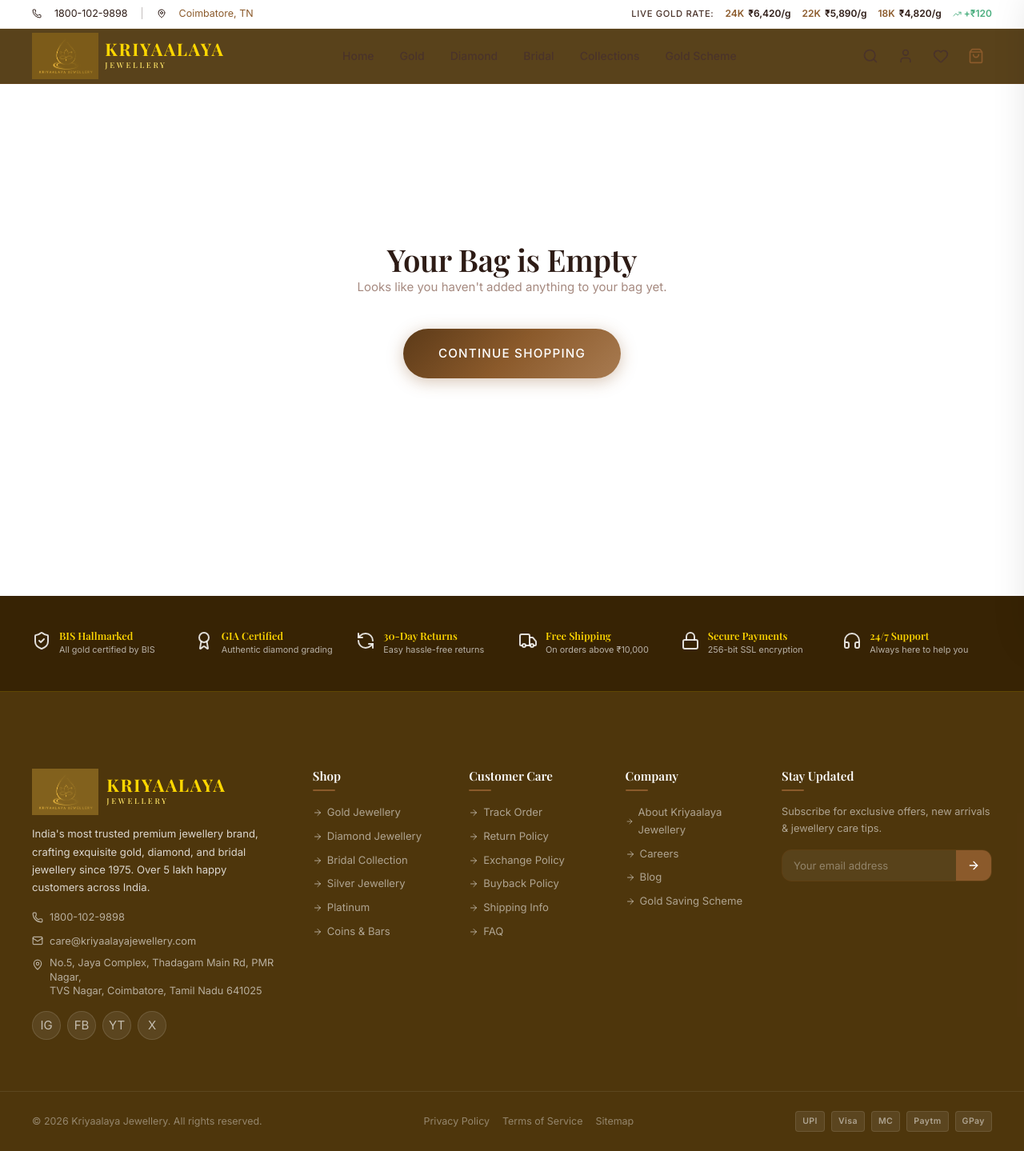
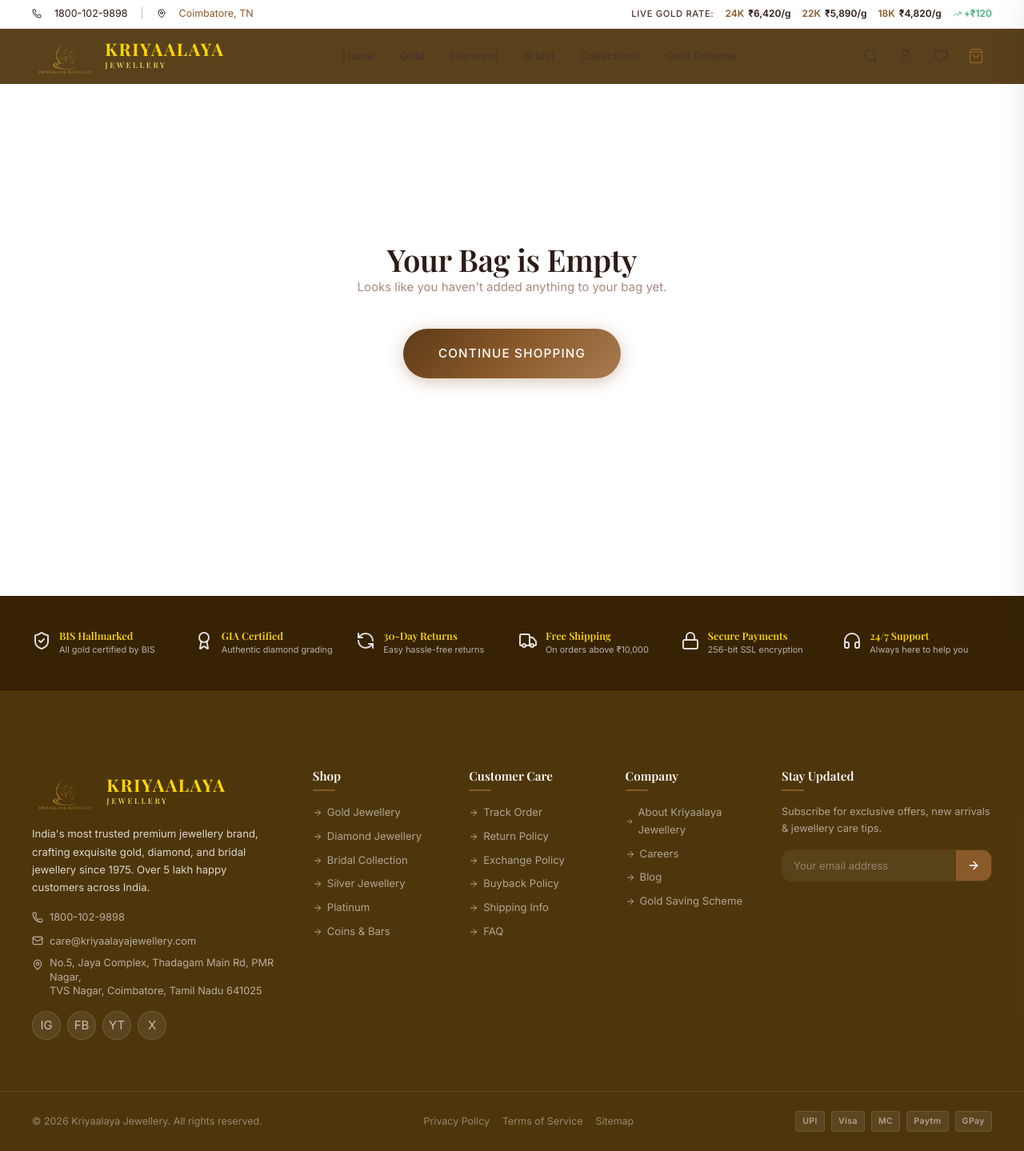
Before and after one commit to 24pca103-commits/Shop-Jewellery, a React (Vite) app: page /cart in a window 1280 px wide. Shown: the whole page at 80% size. Built offline with nearby package versions, Linux system fonts and the light colour scheme; a web font is replaced by a local one.

Commit message:
Convert logo.png to native golden lines with transparent background and clean logo styles

```diff
--- a/src/components/Footer.jsx
+++ b/src/components/Footer.jsx
@@ -61,7 +61,7 @@ export default function Footer() {
           <div className="footer-grid">
             <div className="footer-brand">
               <div className="footer-logo" style={{ display: 'flex', alignItems: 'center', gap: '10px', marginBottom: '12px' }}>
-                <img src="/logo.png" alt="logo" style={{ height: '58px', objectFit: 'contain', filter: 'invert(1) sepia(1) saturate(3) brightness(1.2)', mixBlendMode: 'screen', flexShrink: 0 }} />
+                <img src="/logo.png" alt="logo" style={{ height: '58px', objectFit: 'contain', flexShrink: 0 }} />
                 <div style={{ display: 'flex', flexDirection: 'column', alignItems: 'flex-start' }}>
                   <span style={{ fontFamily: 'var(--font-serif)', fontSize: '1.35rem', fontWeight: '700', color: '#FFD700', letterSpacing: '0.08em', textTransform: 'uppercase', lineHeight: '1.1' }}>Kriyaalaya</span>
                   <span style={{ fontFamily: 'var(--font-serif)', fontSize: '0.6rem', fontWeight: '500', color: '#FFE566', letterSpacing: '0.28em', textTransform: 'uppercase' }}>Jewellery</span>
--- a/src/components/Navbar.jsx
+++ b/src/components/Navbar.jsx
@@ -80,7 +80,7 @@ export default function Navbar() {
       <nav className={`navbar ${scrolled ? 'navbar-scrolled' : ''}`}>
         <div className="navbar-inner">
           <Link to="/" className="navbar-logo" style={{ padding: '4px 0', textDecoration: 'none', display: 'flex', alignItems: 'center', gap: '8px' }}>
-            <img src="/logo.png" alt="logo" style={{ height: '58px', objectFit: 'contain', filter: 'invert(1) sepia(1) saturate(3) brightness(1.2)', mixBlendMode: 'screen', flexShrink: 0 }} />
+            <img src="/logo.png" alt="logo" style={{ height: '58px', objectFit: 'contain', flexShrink: 0 }} />
             <div style={{ display: 'flex', flexDirection: 'column', alignItems: 'flex-start' }}>
               <span style={{ fontFamily: 'var(--font-serif)', fontSize: '1.35rem', fontWeight: '700', color: '#FFD700', letterSpacing: '0.08em', textTransform: 'uppercase', lineHeight: '1.1' }}>Kriyaalaya</span>
               <span style={{ fontFamily: 'var(--font-serif)', fontSize: '0.6rem', fontWeight: '500', color: '#FFE566', letterSpacing: '0.28em', textTransform: 'uppercase' }}>Jewellery</span>
```
Also changed, not shown: public/logo.png.
